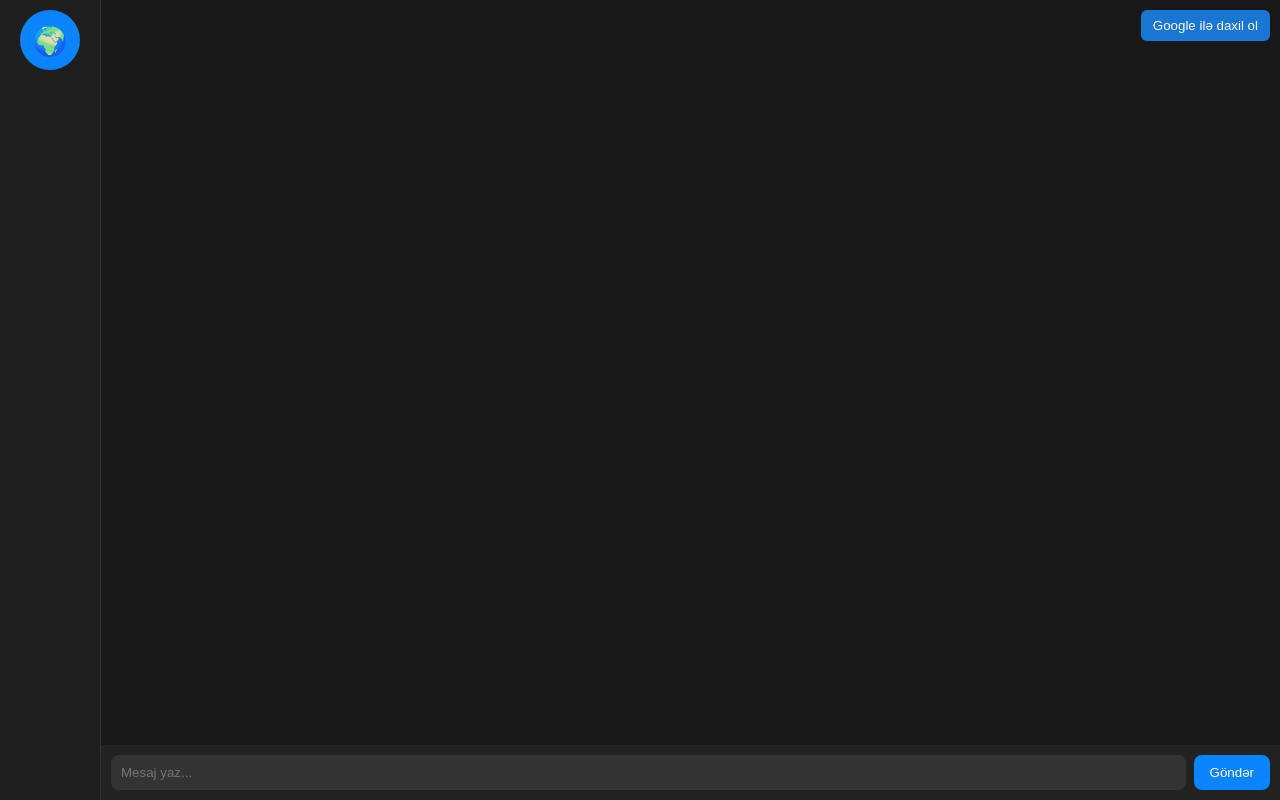
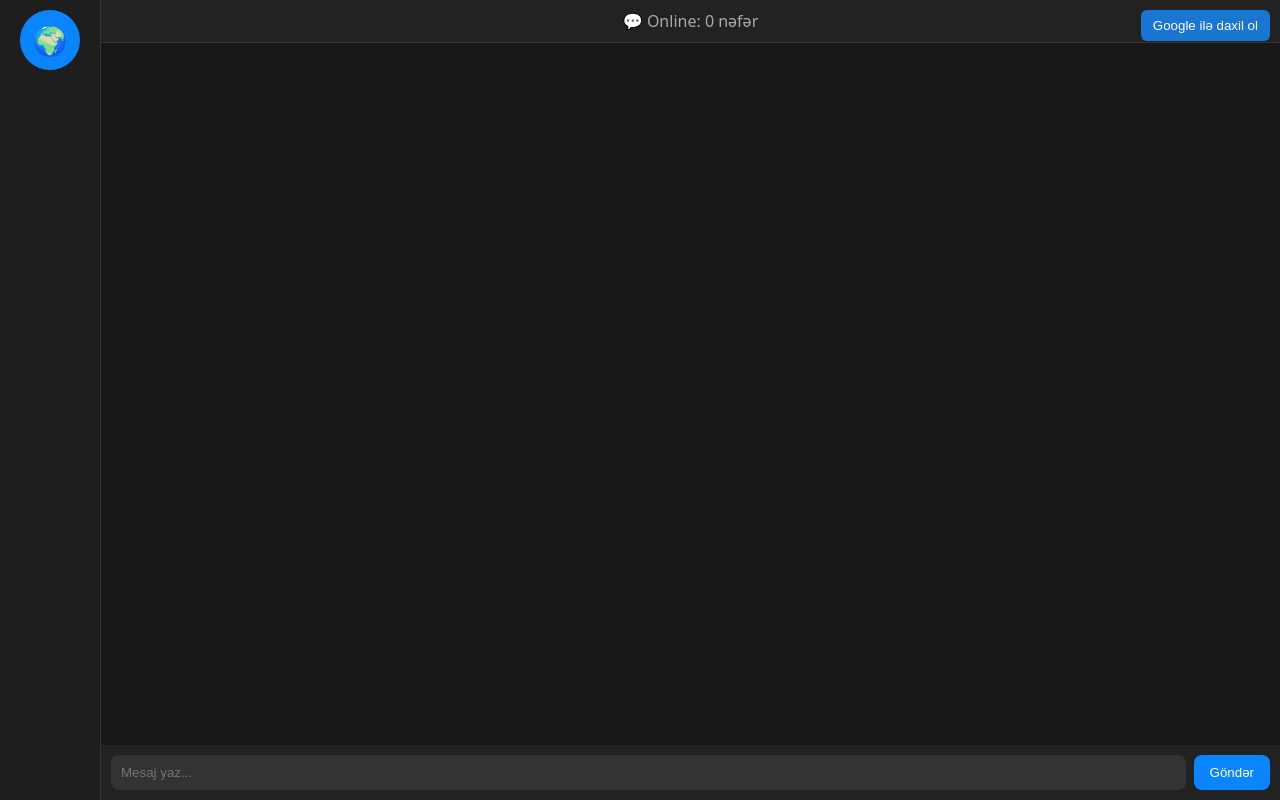
Before and after one commit to cavidqiyasli/Cobu, a plain HTML site: page index.html in a window 1280 px wide. Drawn offline with nearby package versions, Linux system fonts and the light colour scheme; no server answers.

Commit message:
Update index.html

```diff
--- a/index.html
+++ b/index.html
@@ -57,6 +57,15 @@ body {
   display: flex;
   flex-direction: column;
   background: #181818;
+  position: relative;
+}
+#topBar {
+  text-align: center;
+  padding: 10px;
+  background: #222;
+  border-bottom: 1px solid #333;
+  font-size: 16px;
+  color: #aaa;
 }
 #messages {
   flex: 1;
@@ -122,6 +131,7 @@ body {
 
 <!-- 🔹 Chat pəncərəsi -->
 <div id="main">
+  <div id="topBar">💬 Online: 0 nəfər</div>
   <div id="messages"></div>
 
   <div id="inputArea">
@@ -150,10 +160,10 @@ const usersDiv = document.getElementById("users");
 const messagesDiv = document.getElementById("messages");
 const msgInput = document.getElementById("msgInput");
 const sendBtn = document.getElementById("sendBtn");
-
 const loginBtn = document.getElementById("loginBtn");
 const logoutBtn = document.getElementById("logoutBtn");
 const globalBtn = document.getElementById("globalBtn");
+const topBar = document.getElementById("topBar");
 
 let myId = null;
 let targetId = null;
@@ -182,6 +192,9 @@ logoutBtn.onclick = () => auth.signOut();
 socket.on("connect", () => { myId = socket.id; });
 
 socket.on("userList", list => {
+  const count = Object.keys(list).length;
+  topBar.textContent = `💬 Online: ${count} nəfər`;
+
   usersDiv.innerHTML = "";
   for (let id in list) {
     if (id === socket.id) continue;
```
